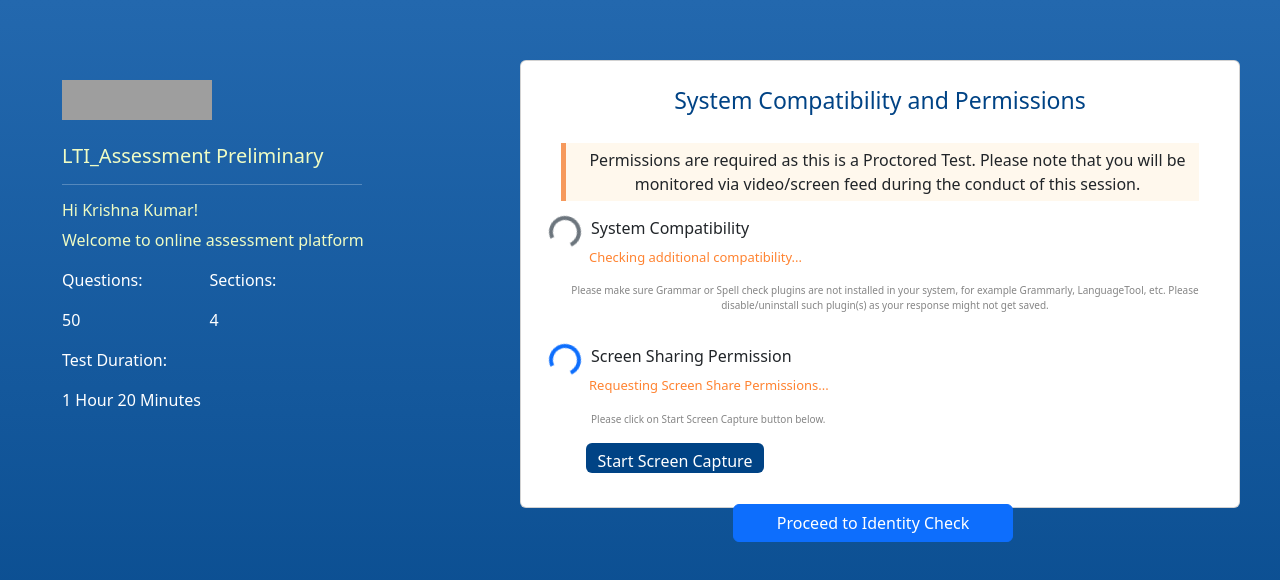
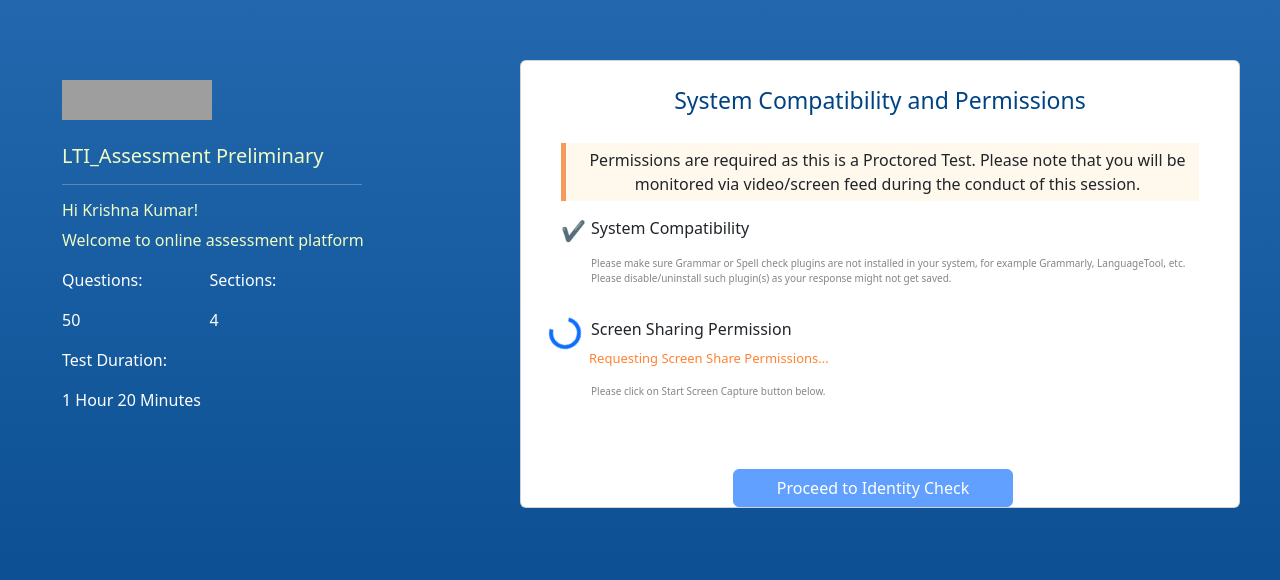
Before and after one commit to uma-qb/Assessment, a React (Create React App) app: page /secondpage in a window 1280 px wide. Shown: the top 580 px of the page. Built offline with nearby package versions, Linux system fonts and the light colour scheme; grey boxes are pictures that could not be loaded.

Commit message:
second page functionality optimized

```diff
--- a/package.json
+++ b/package.json
@@ -3,6 +3,8 @@
   "version": "0.1.0",
   "private": true,
   "dependencies": {
+    "@fortawesome/free-solid-svg-icons": "^6.5.2",
+    "@fortawesome/react-fontawesome": "^0.2.1",
     "@testing-library/jest-dom": "^5.17.0",
     "@testing-library/react": "^13.4.0",
     "@testing-library/user-event": "^13.5.0",
--- a/src/secondpage.js
+++ b/src/secondpage.js
@@ -5,35 +5,138 @@ import Col from 'react-bootstrap/Col';
 import Row from 'react-bootstrap/Row';
 import Card from 'react-bootstrap/Card';
 import logo from './images/qbrainxlogo.png';
+import { FontAwesomeIcon } from '@fortawesome/react-fontawesome'
 import './App.css';
 import { useNavigate } from "react-router-dom";
 import Button from 'react-bootstrap/Button';
 
 function Secondpage() {
-    const [isLoading, setIsLoading] = useState(true);
-    const [isSecondLoading, setIsSecondLoading] = useState(false);
-    const [browserInfo, setBrowserInfo] = useState('');
+
+    const intialstate= () => ({
+        checkStart:0,
+        browserversion:false,
+        webCamAndMic:false,
+        screenShare:false
+    })
+    const [systemChecks,setsystemChecks] =useState(intialstate);
+
+
+    async function checkInternetSpeed() {
+        if (navigator.connection && navigator.connection.downlink) {
+          const downlinkSpeedMbps = navigator.connection.downlink;
+
+          if (downlinkSpeedMbps >= 1) {
+            console.log('Internet speed is sufficient.');
+            return true;
+          } else {
+            console.log('Internet speed is insufficient.');
+            return false;
+          }
+        } else {
+          console.error('Network information not available.');
+          return false;
+        }
+      }
+    async function getLatestBrowserVersions() {
+
+
+          const latestVersions = {
+            'Chrome': 113,
+            'Firefox': 112,
+            'Safari': 16,
+            'Edge': 113
+          };
+
+          return latestVersions;
+
+      }
+
+      function getBrowserInfo() {
+        const userAgent = navigator.userAgent;
+        let match = userAgent.match(/(Chrome|Firefox|Safari|Edg)\/(\d+)/);
+        if (!match) {
+          return null;
+        }
+
+        return {
+            name: match[1],
+            version: parseInt(match[2], 10)
+          };
+      }
+
+      async function isWithinLastThreeVersions() {
+        const latestVersions = await getLatestBrowserVersions();
+        if (!latestVersions) {
+          return false;
+        }
+
+        const browserInfo = getBrowserInfo();
+        if (!browserInfo || !latestVersions[browserInfo.name]) {
+          return false;
+        }
+
+        const currentVersion = latestVersions[browserInfo.name];
+        return browserInfo.version >= currentVersion - 2;
+      }
+
+      async function browserCheck() {
+        const speedIsSufficient = await checkInternetSpeed();
+
+        if (speedIsSufficient) {
+           const isUpToDate = await isWithinLastThreeVersions();
+          if (isUpToDate) {
+            console.log('Your browser is up-to-date.');
+            return true;
+          } else {
+            console.log('Your browser is not within the last three versions.');
+            return false;
+          }
+        }
+        return false;
+      }
+
 
     useEffect(() => {
-        const checkBrowser = () => {
-            const userAgent = navigator.userAgent;
-            setBrowserInfo(userAgent);
-            setTimeout(() => {
-                setIsLoading(false);
-                setIsSecondLoading(true);
-            }, 5000);
-        };
-        checkBrowser();
+
+      setTimeout(async() => {
+
+        const browserChecks= await browserCheck();
+        console.log(browserChecks);
+        setsystemChecks((pv)=> ({
+            ...pv,
+            checkStart:1,
+            browserversion:browserChecks
+           }))
+             }, 5000);
+
     }, []);
 
     useEffect(() => {
-        if (isSecondLoading) {
-            const timer = setTimeout(() => {
-                setIsSecondLoading(false);
-            }, 5000);
-            return () => clearTimeout(timer);
+        if (systemChecks.browserversion) {
+            setTimeout(async() => {
+                setsystemChecks((pv)=> ({
+                    ...pv,
+                    checkStart:2,
+                    webCamAndMic:true
+                   }))
+                     }, 0);
         }
-    }, [isSecondLoading]);
+    }, [systemChecks.browserversion]);
+
+    useEffect(() => {
+        if (systemChecks.webCamAndMic) {
+            setTimeout(async() => {
+
+                const browserChecks= await browserCheck();
+                console.log(browserChecks);
+                setsystemChecks((pv)=> ({
+                    ...pv,
+                    checkStart:3,
+                    screenShare:true
+                   }))
+                     }, 5000);
+        }
+    }, [systemChecks.webCamAndMic]);
 
     const [loading, setLoading] = useState(true);
     const [isSharing, setIsSharing] = useState(false);
@@ -41,15 +144,15 @@ function Secondpage() {
     const [screenStream, setScreenStream] = useState(null);
     const [paragraphText, setParagraphText] = useState('Please click on Start Screen Capture button below.');
 
-    useEffect(() => {
-        const delay = 6000;
-        const timer = setTimeout(() => {
-            setLoading(false);
-            setShowMessage(true);
-        }, delay);
+    // useEffect(() => {
+    //     const delay = 6000;
+    //     const timer = setTimeout(() => {
+    //         setLoading(false);
+    //         setShowMessage(true);
+    //     }, delay);
 
-        return () => clearTimeout(timer);
-    }, []);
+    //     return () => clearTimeout(timer);
+    // }, []);
 
     const startScreenSharing = async () => {
         setIsSharing(true);
@@ -57,6 +160,7 @@ function Secondpage() {
 
         try {
             const stream = await navigator.mediaDevices.getDisplayMedia({ video: true });
+            console.log(stream);
             setScreenStream(stream);
         } catch (err) {
             console.error('Error accessing screen:', err);
@@ -71,6 +175,27 @@ function Secondpage() {
             }
         };
     }, [screenStream]);
+
+ useEffect(() => {
+    console.log("hi");
+    console.log(screenStream);
+        return () => {
+            if (screenStream) {
+                screenStream.getTracks().forEach(track => track.stop());
+
+            }
+        };
+
+
+    }, [screenStream]);
+
+    function disabled()
+    {
+       return systemChecks.checkStart===3&&
+       systemChecks.browserversion&&
+       systemChecks.webCamAndMic&&
+       systemChecks.screenShare
+    }
 
     const navigate = useNavigate();
 
@@ -131,22 +256,13 @@ function Secondpage() {
                                 <div className='col-12'>
                                     <div className='row'>
                                         <div className='col-1 spinnertick'>
-                                            {isLoading ? (
+                                            {systemChecks.checkStart==0 && !systemChecks.browserversion? (
                                                 <div>
                                                     <div className='row'>
                                                         <Spinner className="spinner" animation="border" variant="primary" />
                                                     </div>
                                                     <div className='row' style={{ width: "500px" }}>
                                                         <p style={{ color: "rgb(255, 131, 49)", fontSize: "13px"}}>Checking for system compatibility...</p>
-                                                    </div>
-                                                </div>
-                                            ) : isSecondLoading ? (
-                                                <div>
-                                                    <div className='row'>
-                                                        <Spinner className="spinner" animation="border" variant="secondary" />
-                                                    </div>
-                                                    <div className='row' style={{ width: "500px" }}>
-                                                        <p style={{ color: "rgb(255, 131, 49)", fontSize: "13px", marginLeft: "28px", textAlign: "left" }}>Checking additional compatibility...</p>
                                                     </div>
                                                 </div>
                                             ) : (
@@ -159,7 +275,7 @@ function Secondpage() {
                                             <p>System Compatibility</p>
                                         </div>
                                     </div>
-                                    <p className='paragraph' style={{ marginLeft: "10px" }}>Please make sure Grammar or Spell check plugins are not installed in your system, for example Grammarly, LanguageTool, etc. Please disable/uninstall such plugin(s) as your response might not get saved.</p>
+                                    <p className='paragraph' style={{ marginLeft: "30px", textAlign: "left" }}>Please make sure Grammar or Spell check plugins are not installed in your system, for example Grammarly, LanguageTool, etc. Please disable/uninstall such plugin(s) as your response might not get saved.</p>
                                 </div>
                             </div>
 
@@ -167,7 +283,7 @@ function Secondpage() {
                                 <div className="col-12">
                                     <div className="row">
                                         <div className="col-1 spinnertick">
-                                            {loading ? (
+                                            { systemChecks.checkStart===2 && !systemChecks.screenShare? (
                                                 <div>
                                                     <div className="row">
                                                         <Spinner className="spinner" animation="border" variant="primary" />
@@ -176,20 +292,21 @@ function Secondpage() {
                                                         <p style={{ color: "rgb(255, 131, 49)", fontSize: "13px", marginLeft: "28px", textAlign: "left" }}>Requesting Screen Share Permissions...</p>
                                                     </div>
                                                 </div>
-                                            ) : (
+                                            ) : systemChecks.checkStart===3 && systemChecks.screenShare?(
                                                 <div>
                                                     <span style={{ fontSize: "20px", color: "green" }}>&#10004;</span>
+                                                    <FontAwesomeIcon icon="fa-solid fa-check" />
                                                     <br />
                                                     <p style={{ marginLeft: "30px", width: "500px", textAlign: "left" }} className='paragraph'>Screen Share Permissions available.</p>
                                                 </div>
-                                            )}
+                                            ):null}
                                         </div>
                                         <div className="col-11" style={{ textAlign: "left" }}>
                                             <p>Screen Sharing Permission</p>
                                         </div>
                                     </div>
                                     <p className="paragraph" style={{ marginLeft: "30px", textAlign: "left" }}>{paragraphText}</p>
-                                    {!isSharing && (
+                                    {systemChecks.screenShare && (
                                         <Button onClick={startScreenSharing} style={{backgroundColor: "rgb(0, 67, 133)", color: "white", border: "none", height: "30px",marginRight:'410px'}}>
                                             Start Screen Capture
                                         </Button>
@@ -203,7 +320,7 @@ function Secondpage() {
                             </div>
                         </div>
                     </Card.Body>
-                    <Button style={{ width: "280px", marginLeft: "200px" }} onClick={handleClick}>Proceed to Identity Check</Button>
+                    <Button style={{ width: "280px", marginLeft: "200px" }} disabled={!disabled()} onClick={handleClick}>Proceed to Identity Check</Button>
                 </Card>
             </Col>
         </Row>
```
